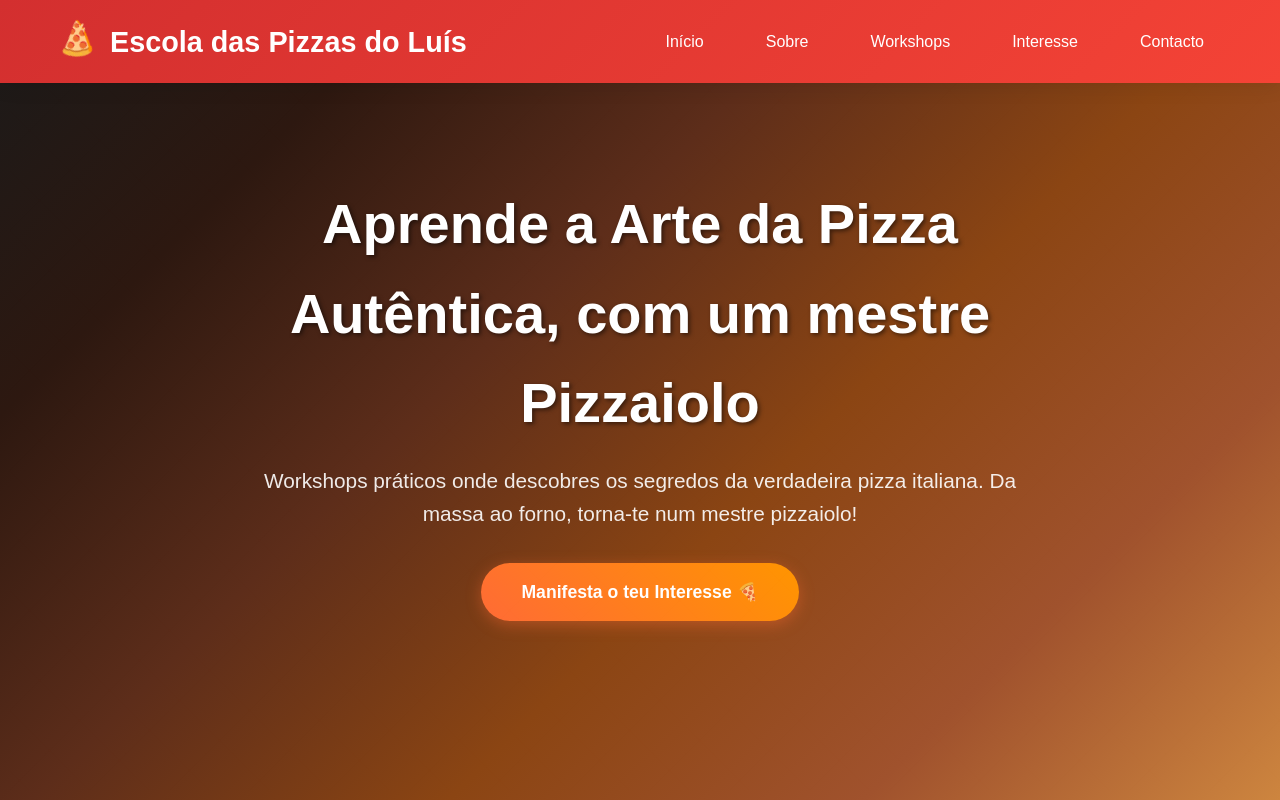
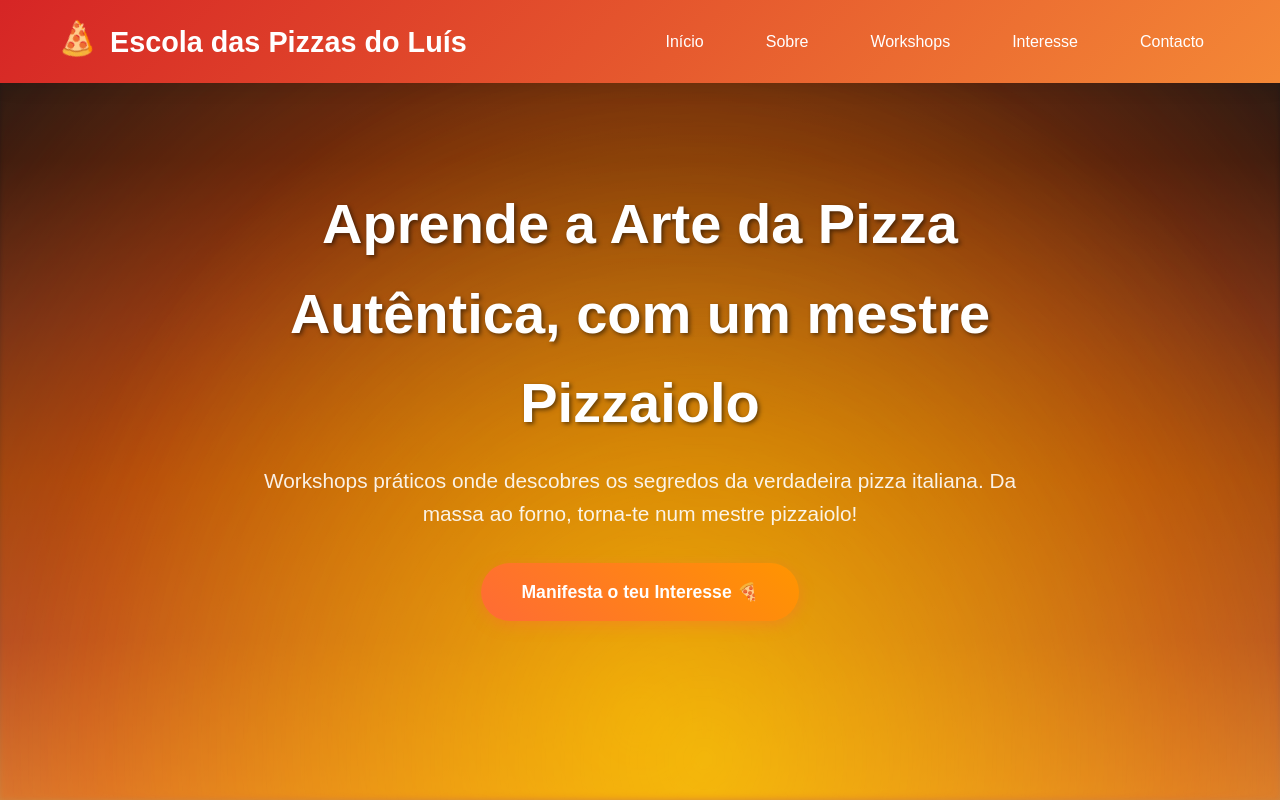
Before and after one commit to R-Raposo/PizzaSchool, a plain HTML site: page index.html in a window 1280 px wide. Shown: the top 800 px of the page. Drawn offline with Linux system fonts and the light colour scheme.

Commit message:
feat: improve design

```diff
--- a/css/style.css
+++ b/css/style.css
@@ -19,7 +19,7 @@ body {
 
 /* Header */
 header {
-    background: linear-gradient(135deg, #d32f2f, #f44336);
+    background: linear-gradient(135deg, #d62525, #f48836);
     color: white;
     padding: 1rem 0;
     position: fixed;
@@ -76,7 +76,7 @@ nav a:hover {
 /* Hero Section */
 .hero {
     background:
-        linear-gradient(135deg,
+        linear-gradient(180deg,
             #1a1a1a 0%,
             #2d1810 20%,
             #5d2d1a 40%,
@@ -96,20 +96,40 @@ nav a:hover {
     position: relative;
     overflow: hidden;
 }
-
 .hero::before {
     content: '';
     position: absolute;
-    top: 0;
-    left: 0;
-    right: 0;
-    bottom: 0;
-    background:
-        linear-gradient(45deg, transparent 49%, rgba(255,107,53,0.05) 50%, transparent 51%),
-        linear-gradient(-45deg, transparent 49%, rgba(139,69,19,0.03) 50%, transparent 51%);
-    background-size: 60px 60px, 80px 80px;
-    opacity: 0.3;
-    animation: subtleMove 15s ease-in-out infinite;
+    left: 0; right: 0; bottom: 0; top: 0;
+    z-index: 1;
+    pointer-events: none;
+    /* Base fire color */
+    background: radial-gradient(ellipse at 50% 90%, rgba(255, 140, 0, 0.953) 0%, rgba(255, 81, 0, 0.493) 60%, transparent 100%);
+    opacity: 0.7;
+    filter: blur(2px);
+    animation: fireFlicker 3s infinite alternate;
+}
+.hero::after {
+    content: '';
+    position: absolute;
+    left: 0; right: 0; bottom: 0; top: 0;
+    z-index: 2;
+    pointer-events: none;
+    background: radial-gradient(ellipse at 55% 95%, rgba(255, 255, 0, 0.714) 0%, transparent 70%);
+    opacity: 0.5;
+    filter: blur(4px);
+    animation: fireFlicker2 3s infinite alternate;
+}
+@keyframes fireFlicker {
+    0% { opacity: 0.7; filter: blur(2px); }
+    30% { opacity: 0.8; filter: blur(3px); }
+    60% { opacity: 0.6; filter: blur(2.5px); }
+    100% { opacity: 0.75; filter: blur(2px); }
+}
+@keyframes fireFlicker2 {
+    0% { opacity: 0.5; filter: blur(4px); }
+    40% { opacity: 0.7; filter: blur(5px); }
+    80% { opacity: 0.4; filter: blur(3px); }
+    100% { opacity: 0.6; filter: blur(4px); }
 }
 
 @keyframes subtleMove {
@@ -126,6 +146,7 @@ nav a:hover {
 .hero-content {
     animation: fadeInUp 1s ease;
     max-width: 800px;
+    z-index: 3;
 }
 
 @keyframes fadeInUp {
@@ -160,6 +181,8 @@ nav a:hover {
     font-size: 1.1rem;
     font-weight: bold;
     text-decoration: none;
+    z-index: 10;
+    position: relative;
     display: inline-block;
     transition: all 0.3s ease;
     box-shadow: 0 4px 15px rgba(255,107,53,0.4);
@@ -281,7 +304,7 @@ section {
 
 /* Interest Form */
 .interest-form {
-    background: linear-gradient(135deg, #d32f2f, #f44336);
+    background: linear-gradient(180deg, #d32f2f, #db6a01, #e0ac02);
     color: white;
 }
 
```
Also changed, not shown: index.html (+0 -2 lines).
